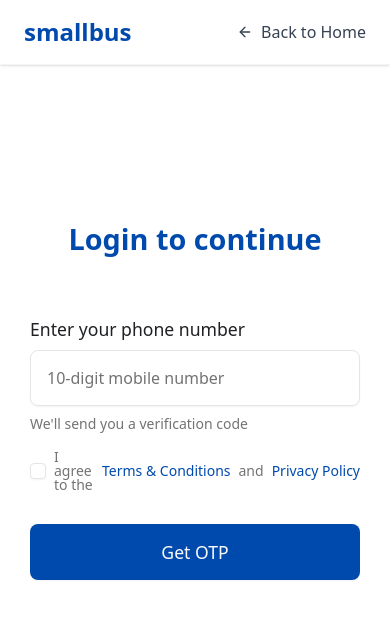
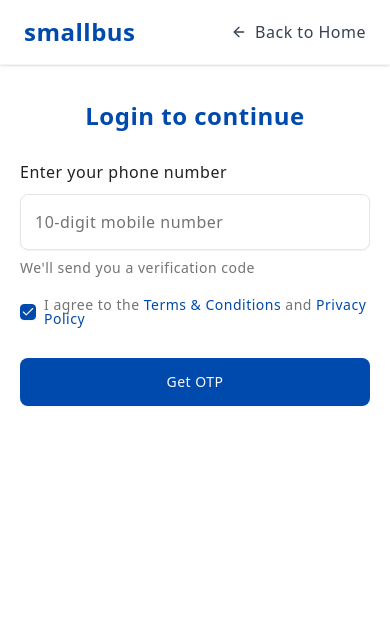
Before and after one commit to amankhan-7/smallbusSample, a Next.js app: page /login in a window 390 px wide. Shown: the top 618 px of the page. Built offline with nearby package versions, Linux system fonts and the light colour scheme.

Commit message:
feat: Update styling and structure for login and OTP components; enhance phone number validation

```diff
--- a/src/app/globals.css
+++ b/src/app/globals.css
@@ -51,8 +51,7 @@
   --border-color: #e8eaed;
   --shadow: 0 2px 4px rgba(0, 0, 0, 0.08);
   --hover-bg: #f8f9fa;
-  --primary-color-rgb: 0,74,173;
-
+  --primary-color-rgb: 0, 74, 173;
 
   --radius: 0.625rem;
   --background: oklch(1 0 0);
@@ -61,7 +60,7 @@
   --card-foreground: oklch(0.145 0 0);
   --popover: oklch(1 0 0);
   --popover-foreground: oklch(0.145 0 0);
-  --primary:  #004aad;
+  --primary: #004aad;
   --primary-foreground: oklch(0.985 0 0);
   --secondary: #0056b3;
   --secondary-foreground: oklch(0.205 0 0);
@@ -128,5 +127,12 @@
   }
   body {
     @apply bg-background text-foreground;
+    font-family: -apple-system, BlinkMacSystemFont, "Segoe UI", Roboto, Oxygen,
+      Ubuntu, Cantarell, sans-serif;
+    margin: 0;
+    padding: 0;
+    box-sizing: border-box;
+    --tw-tracking: 0.5px;
+    letter-spacing: 0.5px;
   }
 }
--- a/src/app/login/layout.js
+++ b/src/app/login/layout.js
@@ -1,15 +1,10 @@
 import { Navigation } from "@/components/navigation";
-
-export const metadata = {
-  title: "Login - SmallBus",
-  description: "Login to your SmallBus account",
-};
 
 export default function LoginLayout({ children }) {
   return (
     <>
       <Navigation showBackLink={true} backTo="/home" />
-      <main className="flex items-center justify-center min-h-[85vh] pt-20 px-4">
+      <main className="flex md:items-center justify-center h-fit md:min-h-screen pt-[6.25rem] md:p-0 px-5">
         {children}
       </main>
     </>
--- a/src/components/otp-page.jsx
+++ b/src/components/otp-page.jsx
@@ -1,6 +1,6 @@
 "use client";
 import useCountdown from "@/hooks/useCountdown";
-import { Card, CardContent, CardFooter, CardHeader } from "./ui/card";
+import { Card, CardContent, CardFooter, CardHeader, CardTitle } from "./ui/card";
 import { Button } from "./ui/button";
 import { ArrowLeft } from "lucide-react";
 import CodeInput from "./ui/code-input";
@@ -39,7 +39,7 @@ export default function OTPPage({ onBack, onSubmit, onResend }) {
   };
 
   return (
-    <Card className="shadow-none flex flex-col self-center max-w-[450px] w-full border-none py-0 px-3.5 animate-in fade-in slide-in-from-bottom-2 duration-300">
+    <Card className="shadow-none flex flex-col self-center max-w-[450px] w-full border-none py-0 px-3.5 animate-in fade-in slide-in-from-bottom-2 duration-300 gap-0 h-fit">
       <CardHeader className="px-0">
         <Button
           onClick={handleOnBack}
@@ -48,9 +48,9 @@ export default function OTPPage({ onBack, onSubmit, onResend }) {
           <ArrowLeft className="w-4 h-4" />
           Back{" "}
         </Button>
-        <h2 className="text-[1.8rem] font-semibold text-center md:text-left text-primary">
+        <CardTitle className="text-[1.8rem] font-semibold text-center md:text-left text-primary">
           Enter verification code
-        </h2>
+        </CardTitle>
       </CardHeader>
 
       <CardContent className="px-0">
@@ -60,7 +60,7 @@ export default function OTPPage({ onBack, onSubmit, onResend }) {
               control={form.control}
               name="otp"
               render={({ field }) => (
-                <FormItem className="my-6 flex flex-row items-center justify-center">
+                <FormItem className="my-[1.875rem] flex flex-row items-center justify-center">
                   <FormControl>
                     <CodeInput
                       length={4}
@@ -75,7 +75,7 @@ export default function OTPPage({ onBack, onSubmit, onResend }) {
             <Button
               type="submit"
               disabled={watchedOtp?.length !== 4}
-              className="w-full p-4 font-medium h-14 text-[1.1rem]"
+              className="w-full p-4 font-medium h-14 text-[1.1rem] hover:-translate-y-0.5 hover:shadow-lg transition-all duration-300"
             >
               Verify & Login
             </Button>
@@ -88,7 +88,7 @@ export default function OTPPage({ onBack, onSubmit, onResend }) {
             <Button
               variant="link"
               onClick={handleResendOTP}
-              className="text-primary hover:underline p-0"
+              className="text-primary hover:underline p-0 "
             >
               Resend OTP
             </Button>
--- a/src/components/phone-page.jsx
+++ b/src/components/phone-page.jsx
@@ -1,7 +1,7 @@
 "use client";
 import { useState, useEffect } from "react";
 import { useForm } from "react-hook-form";
-import { Card, CardContent, CardHeader } from "./ui/card";
+import { Card, CardContent, CardHeader, CardTitle } from "./ui/card";
 import { Input } from "./ui/input";
 import { zodResolver } from "@hookform/resolvers/zod";
 import {
@@ -23,18 +23,20 @@ const signInPhoneSchema = signInSchema.pick({
   tnc: true,
 });
 
-export default function PhonePage({onSubmit}) {
+export default function PhonePage({ onSubmit }) {
   const form = useForm({
     resolver: zodResolver(signInPhoneSchema),
     defaultValues: {
       phoneNumber: "",
-      tnc: false,
+      tnc: true,
     },
   });
   return (
-    <Card className="shadow-none flex flex-col self-center max-w-[450px] w-full border-none py-0 px-3.5 animate-in fade-in slide-in-from-bottom-2 duration-300">
-      <CardHeader className="text-[1.8rem] mb-[25px] font-semibold text-center md:text-left text-primary px-0">
-        Login to continue
+    <Card className="shadow-none flex flex-col md:self-center max-w-[420px] w-full border-none p-0 animate-in fade-in slide-in-from-bottom-2 duration-300 gap-0 h-fit">
+      <CardHeader className="mb-7 md:mb-[1.875rem] flex flex-col items-center md:items-start p-0">
+        <CardTitle className="text-2xl font-semibold text-primary md:text-[1.8rem]">
+          Login to continue
+        </CardTitle>
       </CardHeader>
       <CardContent className="px-0">
         <Form {...form}>
@@ -43,17 +45,18 @@ export default function PhonePage({onSubmit}) {
               control={form.control}
               name="phoneNumber"
               render={({ field }) => (
-                <FormItem className="mb-4">
-                  <FormLabel className="text-[1.1rem] text-[var(--text-color)]">
+                <FormItem className="mb-5 gap-0">
+                  <FormLabel className="font-medium text-[1rem] text-[var(--text-color)] mb-2.5">
                     Enter your phone number
-                  </FormLabel>                  <FormControl>
+                  </FormLabel>{" "}
+                  <FormControl>
                     <Input
                       placeholder="10-digit mobile number"
                       {...field}
-                      className="md:text-[1.2rem] h-14 w-full border focus-visible:border-primary focus:shadow-[0_0_0_3px_rgba(0,74,173,0.15)] p-4"
+                      className="md:text-[1.2rem] h-14 w-full border focus-visible:border-primary focus:shadow-[0_0_0_3px_rgba(0,74,173,0.15)] p-3.5 "
                     />
                   </FormControl>
-                  <FormDescription>
+                  <FormDescription className="mt-2">
                     We'll send you a verification code
                   </FormDescription>
                   <FormMessage />
@@ -73,29 +76,27 @@ export default function PhonePage({onSubmit}) {
                       onCheckedChange={field.onChange}
                     />
                   </FormControl>
-                  <FormLabel className="text-muted-foreground h-fit font-normal">
-                    I agree to the{" "}
-                    <Button
-                      asChild
-                      variant="link"
-                      className="text-primary hover:underline p-0"
-                    >
-                      <Link href="#">Terms & Conditions</Link>
-                    </Button>
-                    and
-                    <Button
-                      asChild
-                      variant="link"
-                      className="text-primary hover:underline p-0"
-                    >
-                      <Link href="#">Privacy Policy</Link>
-                    </Button>
+                  <FormLabel className="text-muted-foreground h-fit font-normal self-center w-full">
+                    <div className="h-fit">
+                      I agree to the{" "}
+                        <Link href="#" className="text-primary hover:underline p-0 h-fit">
+                          Terms & Conditions{" "}
+                        </Link>
+                      and{" "}
+                      <Link
+                        href="#"
+                        className="text-primary hover:underline p-0 h-fit"
+                      >
+                        Privacy Policy
+                      </Link>
+                    </div>
                   </FormLabel>
                 </FormItem>
               )}
-            />            <Button
+            />
+            <Button
               type="submit"
-              className="w-full mt-4 p-4 font-medium h-14 text-[1.1rem]"
+              className="w-full mt-4 p-3.5  h-12 tracking-[0.5px] hover:-translate-y-0.5 hover:shadow-lg transition-all duration-300"
             >
               Get OTP
             </Button>
--- a/src/components/ui/code-input.jsx
+++ b/src/components/ui/code-input.jsx
@@ -49,7 +49,7 @@ export default function CodeInput({ length = 4, onChange, className }) {
           inputMode="numeric"
           onChange={(e) => handleOnChange(e.target.value, idx)}
           onKeyDown={(e) => handleKeyDown(e, idx)}
-          className="w-12 h-12 md:w-14 md:h-14 text-center text-lg md:text-xl border focus-visible:border-primary focus:shadow-[0_0_0_3px_rgba(0,74,173,0.15)] font-semiboldborder self-center"
+          className="w-12 h-12 md:w-14 md:h-14 text-center text-lg md:text-xl border focus-visible:border-primary focus:shadow-[0_0_0_3px_rgba(0,74,173,0.15)] font-semibold rounded-xl self-center"
         />
       ))}
     </main>
--- a/src/utils/form-validation.ts
+++ b/src/utils/form-validation.ts
@@ -1,7 +1,7 @@
 import { z } from "zod";
 
 export const signInSchema = z.object({
-  phoneNumber: z.string().regex(/^(\+\d{12}|\d{10})$/, {
+  phoneNumber: z.string().regex(/^(\+\d{12}|\d{10}|0\d{10})$/, {
     message: "Please enter a valid Indian mobile number",
   }),
 
```
